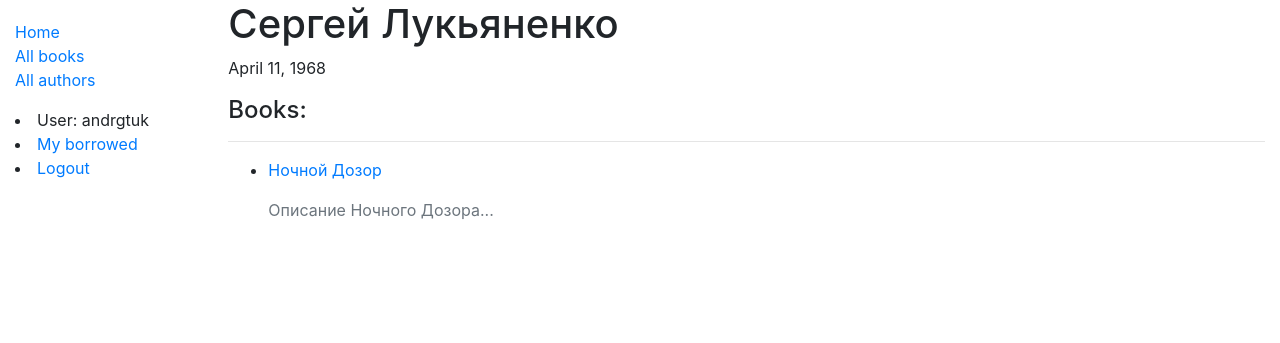
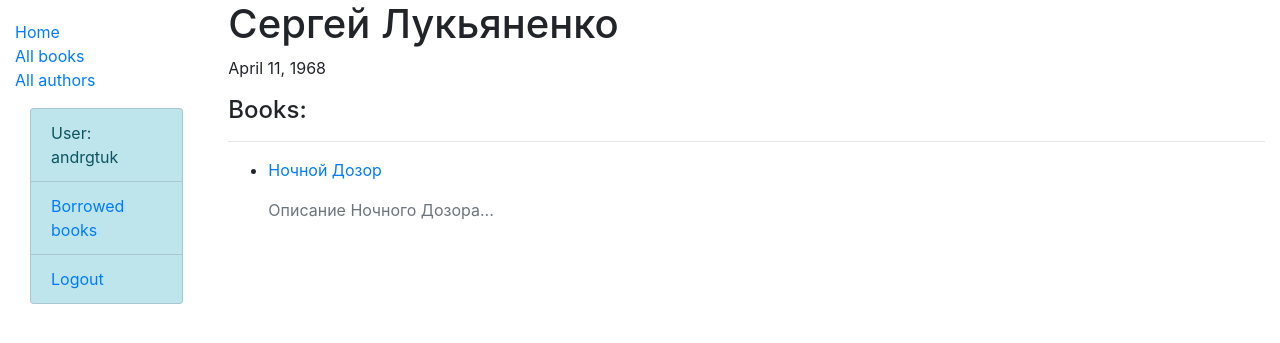
Before and after one commit to AndreyGTHB/LocalLibrary, a Django app: page /catalog/authors/1 in a window 1280 px wide. Shown: the top 343 px of the page. Run offline with Django 3.2, Linux system fonts and the light colour scheme; a user stored in the database is signed in; data comes from the database, SQL or seed files in the repository; both versions use the stored data as it was after the commit; some libraries are stand-ins or nearby versions.

Commit message:
Librarians can now view all borrowed books

```diff
--- a/catalog/models.py
+++ b/catalog/models.py
@@ -41,7 +41,7 @@ class BookInstance(models.Model):
     imprint = models.CharField(max_length=200)
     due_back = models.DateField(null=True, blank=True)
 
-    borrower = models.ForeignKey(User, models.SET_NULL, null=True)
+    borrower = models.ForeignKey(User, on_delete=models.SET_NULL, blank=True, null=True)
 
     LOAN_STATUS = (
         ('m', 'Maintenance'),
@@ -54,6 +54,7 @@ class BookInstance(models.Model):
 
     class Meta:
         ordering = ["due_back"]
+        permissions = (('librarian', 'Can work with books'),)
 
     def __str__(self):
         """
--- a/catalog/views.py
+++ b/catalog/views.py
@@ -1,4 +1,5 @@
-from django.contrib.auth.mixins import LoginRequiredMixin
+from django.contrib.auth.mixins import LoginRequiredMixin, PermissionRequiredMixin
+from django.contrib.auth.models import Permission
 from django.shortcuts import render
 from django.views.generic import ListView, DetailView
 from .models import *
@@ -37,12 +38,15 @@ class AuthorDetailView(LoginRequiredMixin, DetailView):
 class LoanedBooksByUserListView(LoginRequiredMixin, ListView):
     model = BookInstance
 
-    template_name = 'books/loaned_books_by_user_list.html'
+    template_name = 'books/loaned_books_list.html'
     context_object_name = 'books'
     paginate_by = 10
 
     def get_queryset(self):
-        return BookInstance.objects.filter(borrower=self.request.user).filter(status__exact='o').order_by('due_back')
+        books = BookInstance.objects.filter(status__exact='o')
+        if not self.request.user.has_perm('catalog.librarian'):
+            books = books.filter(borrower=self.request.user)
+        return books.order_by('due_back')
 
 
 def index(request):
--- a/templates/basic.html
+++ b/templates/basic.html
@@ -23,13 +23,23 @@
                         <li><a href="{% url 'books' %}">All books</a></li>
                         <li><a href="{% url 'authors' %}">All authors</a></li>
                     </ul>
-                    {% if user.is_authenticated %}
-                        <li>User: {{ user.get_username }}</li>
-                        <li><a href="{% url 'borrowed-books' %}">My borrowed</a></li>
-                        <li><a href="{% url 'logout'%}?next={{ request.path }}">Logout</a></li>
-                    {% else %}
-                        <li><a href="{% url 'login'%}?next={{ request.path }}">Login</a></li>
-                    {% endif %}
+                    <div class="container-fluid">
+                        <ul class="list-group">
+                            {% if user.is_authenticated %}
+                                <li class="list-group-item list-group-item-info">User: {{ user.get_username }}</li>
+                                <li class="list-group-item list-group-item-info"><a href="{% url 'borrowed-books' %}">
+                                    {% if perms.catalog.librarian %}
+                                        Borrowed books
+                                    {% else %}
+                                        My borrowed
+                                    {% endif %}
+                                </a></li>
+                                <li class="list-group-item list-group-item-info"><a href="{% url 'logout'%}?next={{ request.path }}">Logout</a></li>
+                            {% else %}
+                                <li class="list-group-item list-group-item-info"><a href="{% url 'login'%}?next={{ request.path }}">Login</a></li>
+                            {% endif %}
+                        </ul>
+                    </div>
                 {% endblock %}
             </div>
             <div class="col-sm-10 ">
--- a/templates/books/loaned_books_by_user_list.html
+++ b/templates/books/loaned_books_list.html
@@ -13,6 +13,7 @@
                         {{ bookinst.book.title }}
                     </a>
                     ({{ bookinst.due_back }})
+                    {% if perms.catalog.librarian %} - {{ bookinst.borrower }}{% endif %}
                 </li>
             {% endfor %}
         </ul>
```
Also changed, not shown: catalog/admin.py (+7 -3 lines), db.sqlite3, 1 other file.
